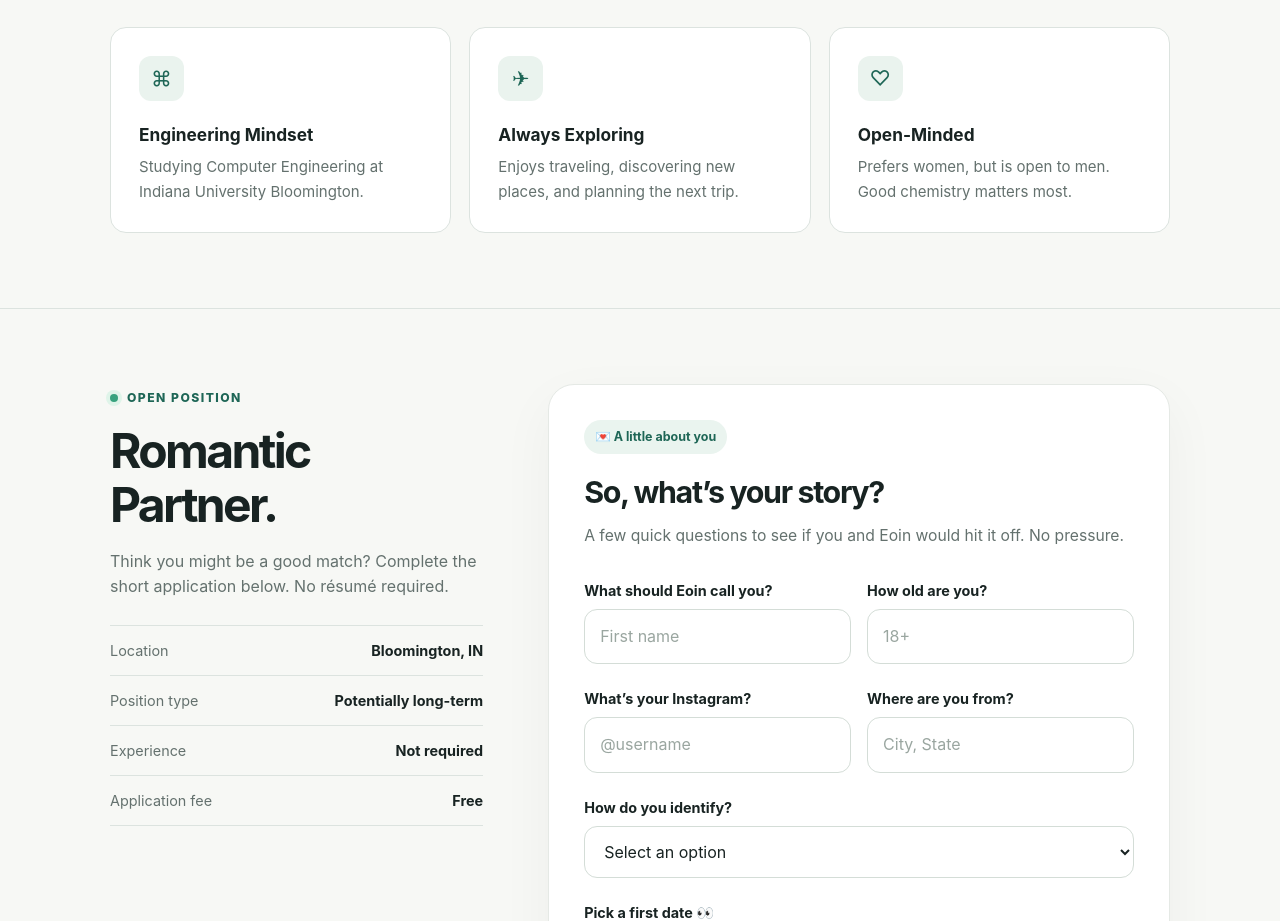
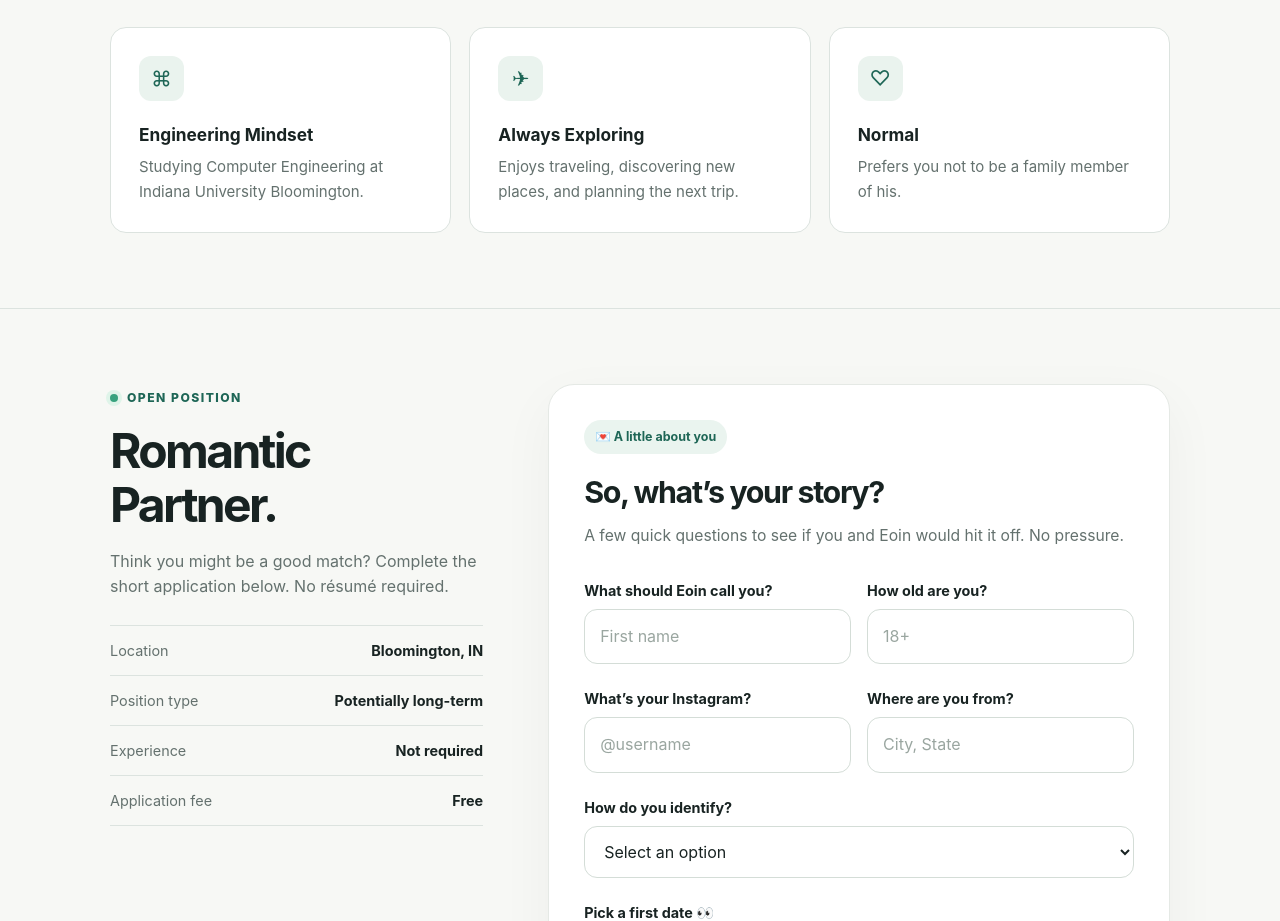
Before and after one commit to GMolter/eoinbarringer, a plain HTML site: page index.html in a window 1280 px wide. Shown: the part 992-1913 px from the top of the page. Drawn offline with Linux system fonts and the light colour scheme.

Commit message:
Update personal fact from 'Open-Minded' to 'Normal'

```diff
--- a/index.html
+++ b/index.html
@@ -125,7 +125,7 @@
         <div class="facts">
           <article class="fact"><div class="symbol" aria-hidden="true">⌘</div><h3>Engineering Mindset</h3><p>Studying Computer Engineering at Indiana University Bloomington.</p></article>
           <article class="fact"><div class="symbol" aria-hidden="true">✈</div><h3>Always Exploring</h3><p>Enjoys traveling, discovering new places, and planning the next trip.</p></article>
-          <article class="fact"><div class="symbol" aria-hidden="true">♡</div><h3>Open-Minded</h3><p>Prefers women, but is open to men. Good chemistry matters most.</p></article>
+          <article class="fact"><div class="symbol" aria-hidden="true">♡</div><h3>Normal</h3><p>Prefers you not to be a family member of his.</p></article>
         </div>
       </div>
     </section>
```
